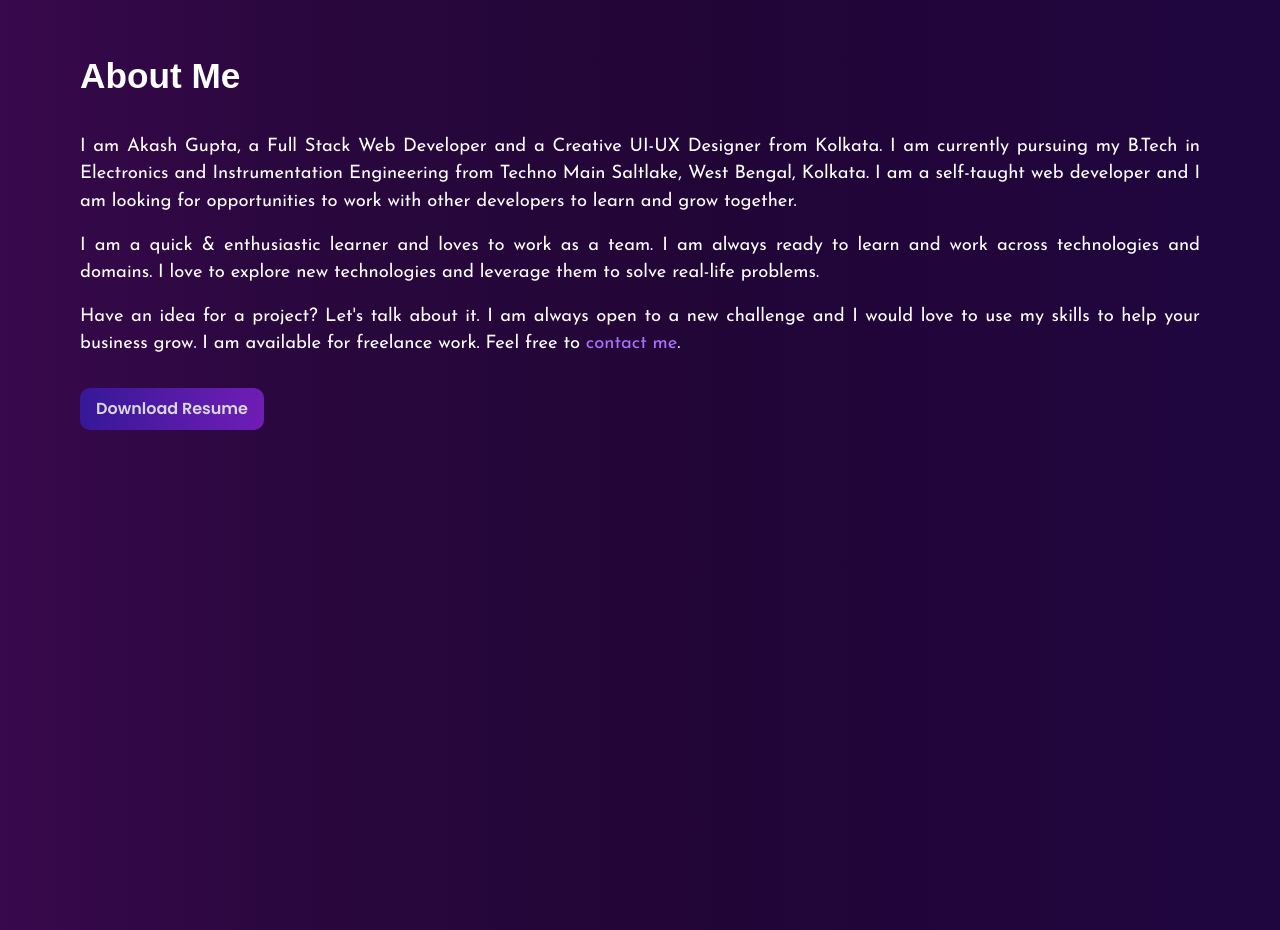
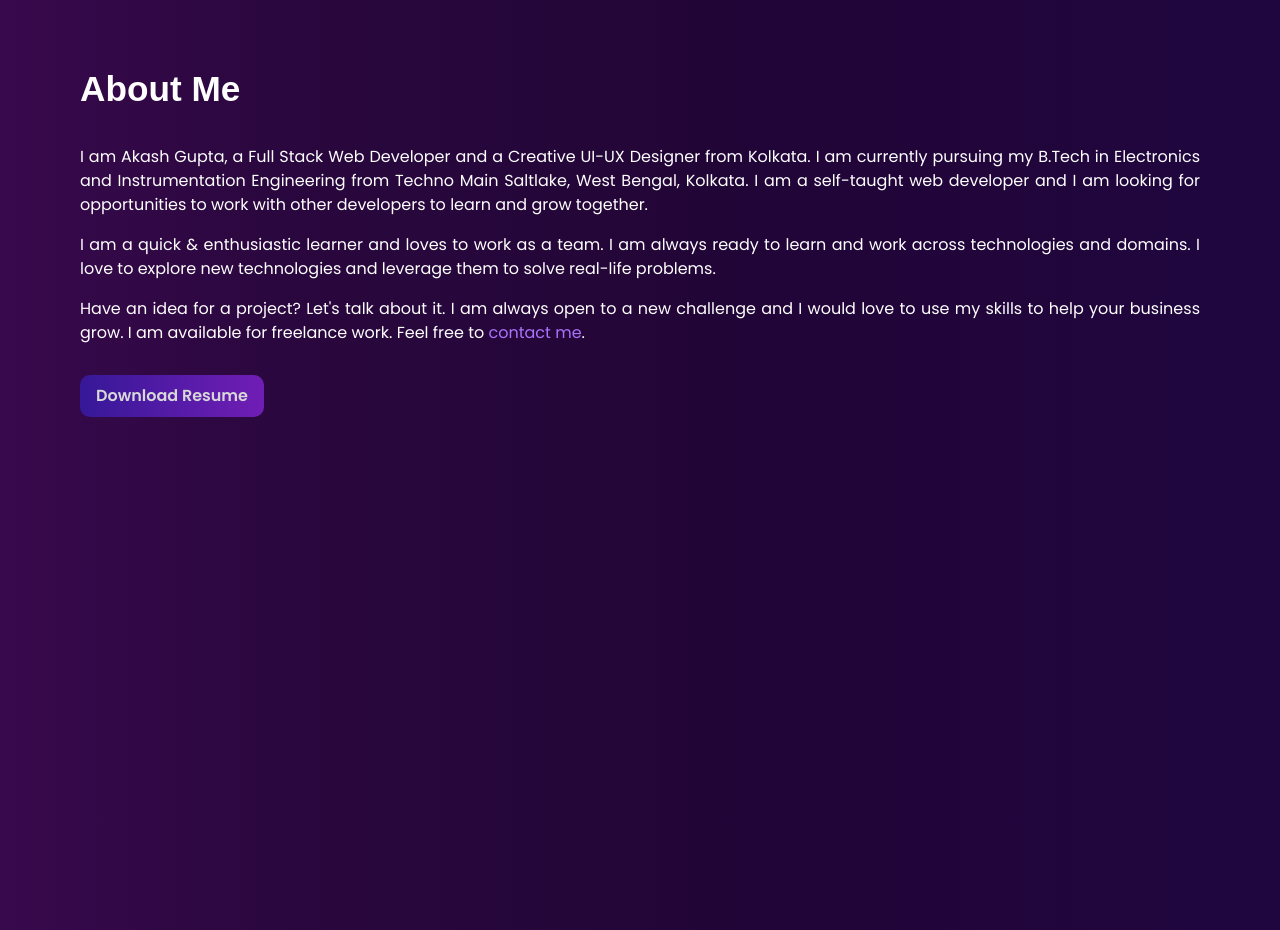
Before and after one commit to Akash4510/portfolio, a React (Create React App) app: page / in a window 1280 px wide. Shown: the part 960-1890 px from the top of the page. Built offline with nearby package versions, Linux system fonts and the light colour scheme; a web font is replaced by a local one.

Commit message:
Removed josefin sans font from p tag

```diff
--- a/src/styles/reset.scss
+++ b/src/styles/reset.scss
@@ -49,11 +49,6 @@ a {
   color: inherit;
 }
 
-p {
-  font-family: "Josefin Sans", sans-serif;
-  font-size: 1.15rem;
-}
-
 body {
   font-family: "Poppins", sans-serif;
   text-rendering: optimizeSpeed;
```
